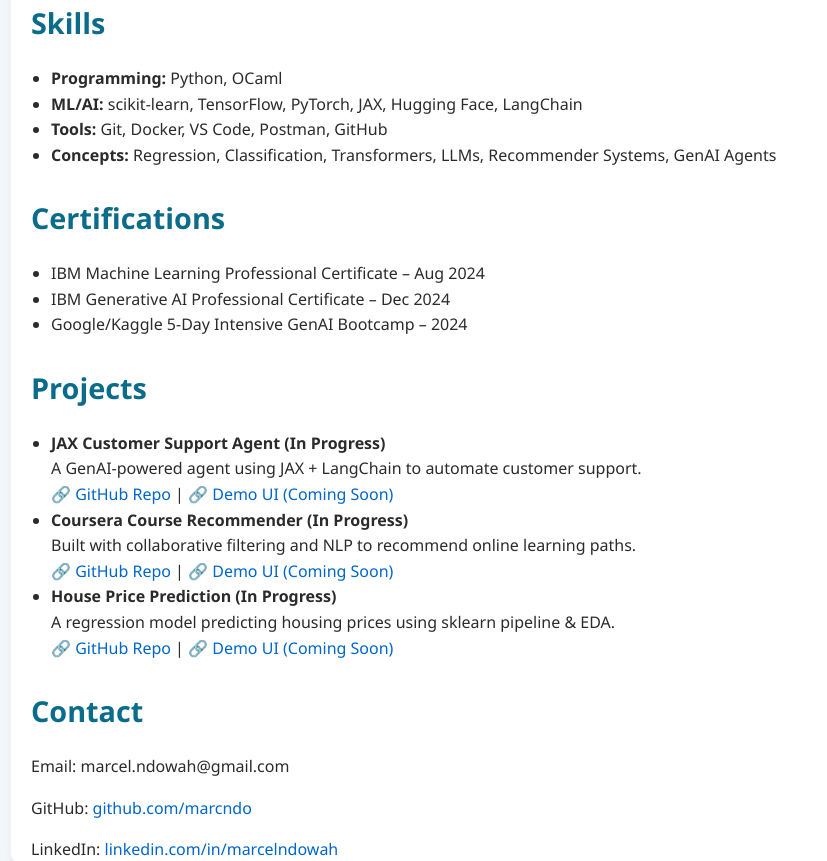
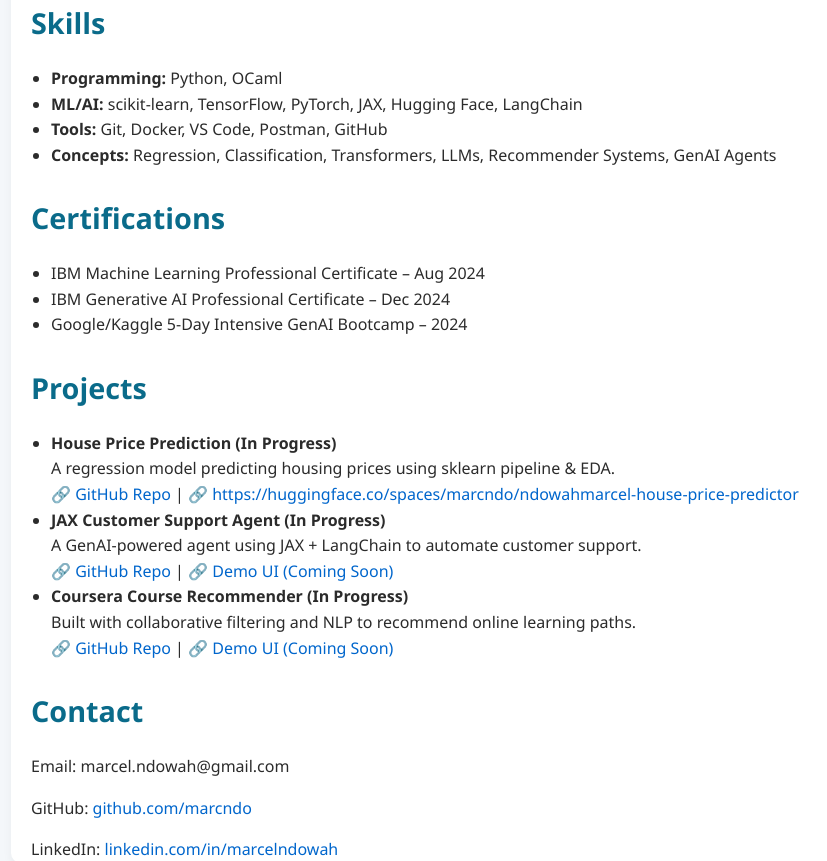
Before and after one commit to marcndo/portfolio, a plain HTML site: page index.html in a window 1280 px wide. Shown: the part 426-1287 px from the top of the page, without its empty margins (159-986 px from the left). Drawn offline with Linux system fonts and the light colour scheme.

Commit message:
Add house price prediction demo link

```diff
--- a/index.html
+++ b/index.html
@@ -45,6 +45,12 @@
         <h2>Projects</h2>
         <ul>
           <li>
+            <strong>House Price Prediction (In Progress)</strong><br />
+            A regression model predicting housing prices using sklearn pipeline & EDA.<br />
+            🔗 <a href="https://github.com/marcndo/house-price-predictor" target="_blank">GitHub Repo</a> |
+            🔗 <a href="#" target="_blank">https://huggingface.co/spaces/marcndo/ndowahmarcel-house-price-predictor</a>
+          </li>
+          <li>
             <strong>JAX Customer Support Agent (In Progress)</strong><br />
             A GenAI-powered agent using JAX + LangChain to automate customer support.<br />
             🔗 <a href="https://github.com/marcndo/jax-customer-support-agent" target="_blank">GitHub Repo</a> |
@@ -54,12 +60,6 @@
             <strong>Coursera Course Recommender (In Progress)</strong><br />
             Built with collaborative filtering and NLP to recommend online learning paths.<br />
             🔗 <a href="https://github.com/marcndo/coursera-recommender" target="_blank">GitHub Repo</a> |
-            🔗 <a href="#" target="_blank">Demo UI (Coming Soon)</a>
-          </li>
-          <li>
-            <strong>House Price Prediction (In Progress)</strong><br />
-            A regression model predicting housing prices using sklearn pipeline & EDA.<br />
-            🔗 <a href="https://github.com/marcndo/house-price-predictor" target="_blank">GitHub Repo</a> |
             🔗 <a href="#" target="_blank">Demo UI (Coming Soon)</a>
           </li>
         </ul>
```
